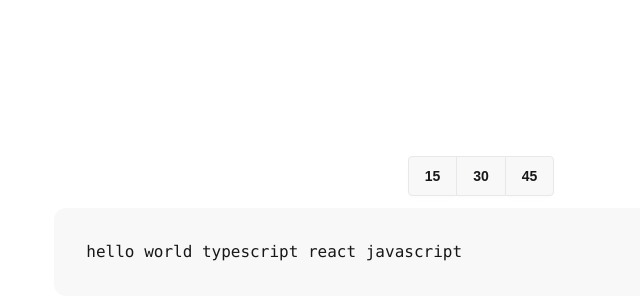
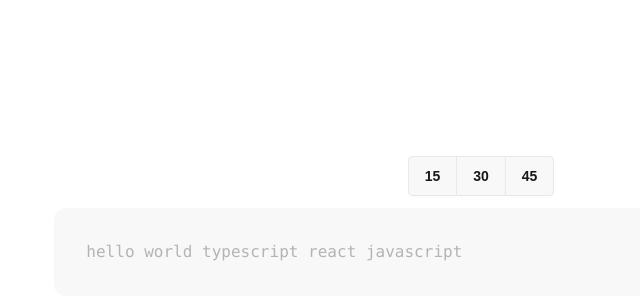
Before and after one commit to jaxsonsprinkles/typescripted, a Next.js app: page / in a window 1280 px wide. Shown: the part 174-474 px from the top of the page, without its empty margins (159-799 px from the left). Built offline with nearby package versions, Linux system fonts and the light colour scheme.

Commit message:
Create highlighting mechanic

```diff
--- a/app/page.tsx
+++ b/app/page.tsx
@@ -8,7 +8,7 @@ export default function Home() {
 	// [word index, letter index]
 	const [index, setIndex] = useState<Array<number>>([0, 0]);
 
-	const onClick = (key: string) => {
+	const correct = (key: string) => {
 		let [word, letter] = index;
 		let nextLetter = letter + 1;
 		let nextWord = word;
@@ -31,18 +31,24 @@ export default function Home() {
 				console.log('backspaced');
 				nextLetter -= 2;
 			}
+		} else if (key === ' ') {
+			console.log('space pressed, moving to next word');
+			nextWord += 1; // Move to the next word
+			nextLetter = 0; // Reset letter index
 		} else {
 			if (words[word] && words[word][letter + 1] === undefined) {
-				nextWord += 1;
-				nextLetter = 0;
-				console.log('next word');
+				console.log('end of word, press space');
 			}
 		}
 		console.log('next index: ' + nextWord + ' ' + nextLetter);
 		setIndex([nextWord, nextLetter]);
 	};
 
-	const listener = useKeyPress(words[index[0]][index[1]], onClick);
+	const incorrect = (key: string) => {
+		console.log('incorrect key pressed. you were supposed to press ' + key);
+	};
+
+	const listener = useKeyPress(words[index[0]][index[1]], correct, incorrect);
 
 	return (
 		<div className='flex flex-col space-y-3 items-center justify-center h-screen'>
@@ -70,7 +76,24 @@ export default function Home() {
 			</div>
 			<code className='p-8 rounded-xl bg-base-200 w-5/6 lg:w-2/3'>
 				{words.map((word, i) => {
-					return <span key={i}>{word} </span>;
+					return (
+						<span key={i}>
+							{word.split('').map((letter, j) => {
+								return (
+									<span
+										key={`${i}-${j}`}
+										className={
+											i < index[0] || (i === index[0] && j <= index[1] - 1)
+												? 'text-white-500'
+												: 'text-base-content/30'
+										}
+									>
+										{letter}
+									</span>
+								);
+							})}{' '}
+						</span>
+					);
 				})}
 			</code>
 		</div>
--- a/hooks/useKeyPress.ts
+++ b/hooks/useKeyPress.ts
@@ -1,12 +1,20 @@
 import { useEffect } from 'react';
 
-const useKeyPress = (key: string, action: Function) => {
+const useKeyPress = (key: string, correct: Function, incorrect: Function) => {
 	useEffect(() => {
 		const handleKeyDown = (e: KeyboardEvent) => {
 			if (e.key === 'Backspace') {
-				action('Backspace');
-			} else if (e.key === key) {
-				action(key);
+				correct('Backspace');
+			} else if (e.key === ' ') {
+				correct(' ');
+			} else {
+				{
+					if (e.key === key) {
+						correct(key);
+					} else {
+						incorrect(key);
+					}
+				}
 			}
 		};
 
@@ -14,7 +22,7 @@ const useKeyPress = (key: string, action: Function) => {
 		return () => {
 			window.removeEventListener('keydown', handleKeyDown);
 		};
-	}, [key, action]);
+	}, [key, correct, incorrect]);
 };
 
 export default useKeyPress;
```
